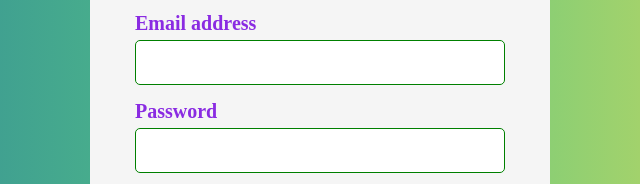
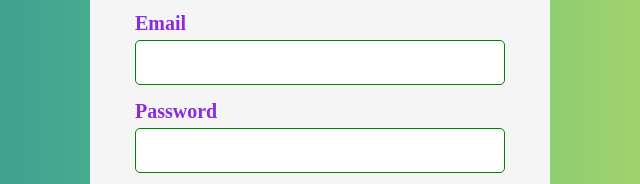
Before and after one commit to Christhu-Joel/validation-form, a plain HTML site: page index.html in a window 1280 px wide. Shown: the part 266-450 px from the top of the page, 320-960 px from the left. Drawn offline with Linux system fonts and the light colour scheme.

Commit message:
edit the code

```diff
--- a/index.html
+++ b/index.html
@@ -21,7 +21,7 @@
             </div>
                     <!-- email -->
              <div class="input-group">
-                <label for="email" class="input-label">Email address</label>
+                <label for="email" class="input-label">Email</label>
                 <input type="text" id="email" name="email">
                 <div class="error"></div>
             </div>
```
